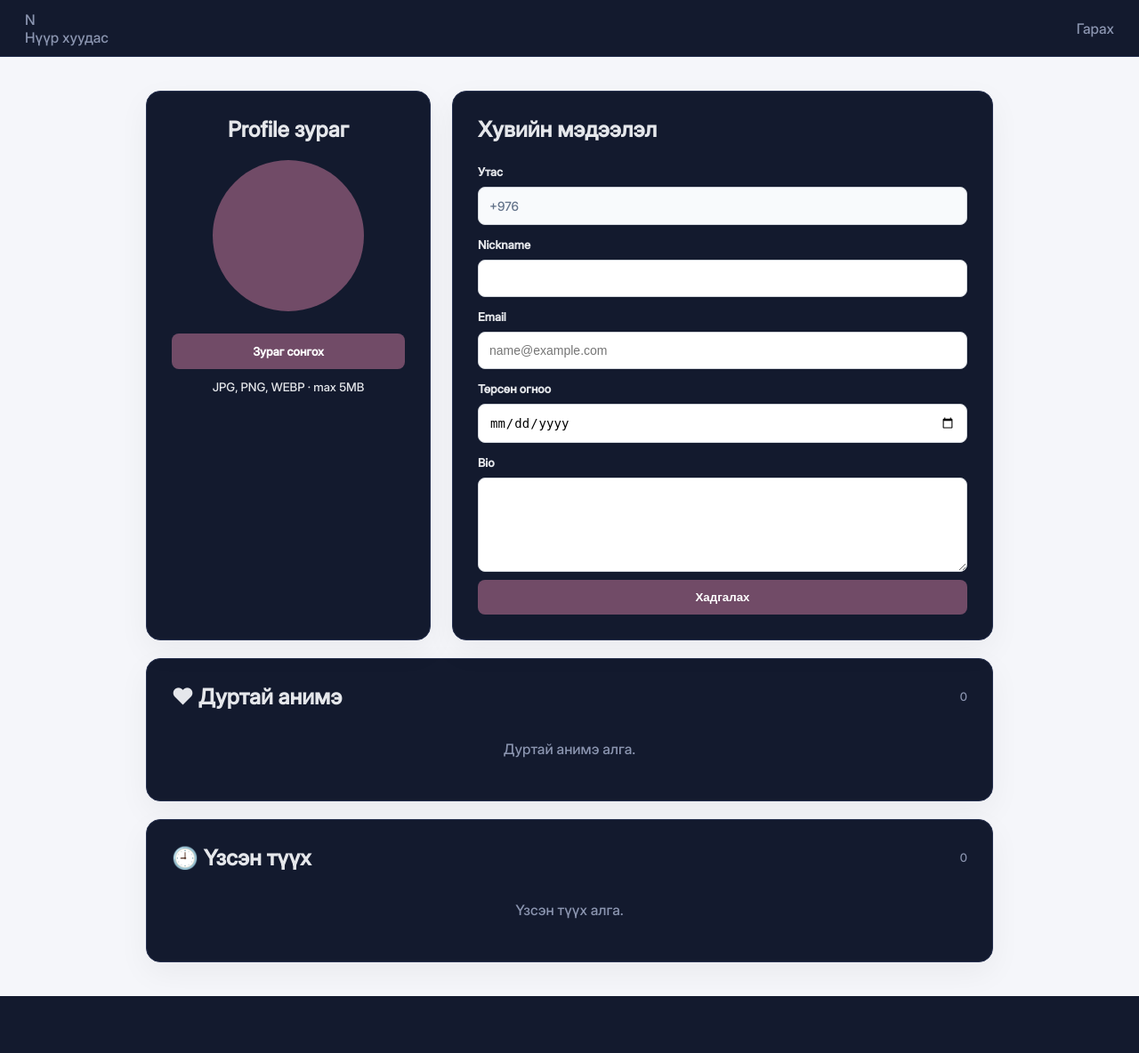
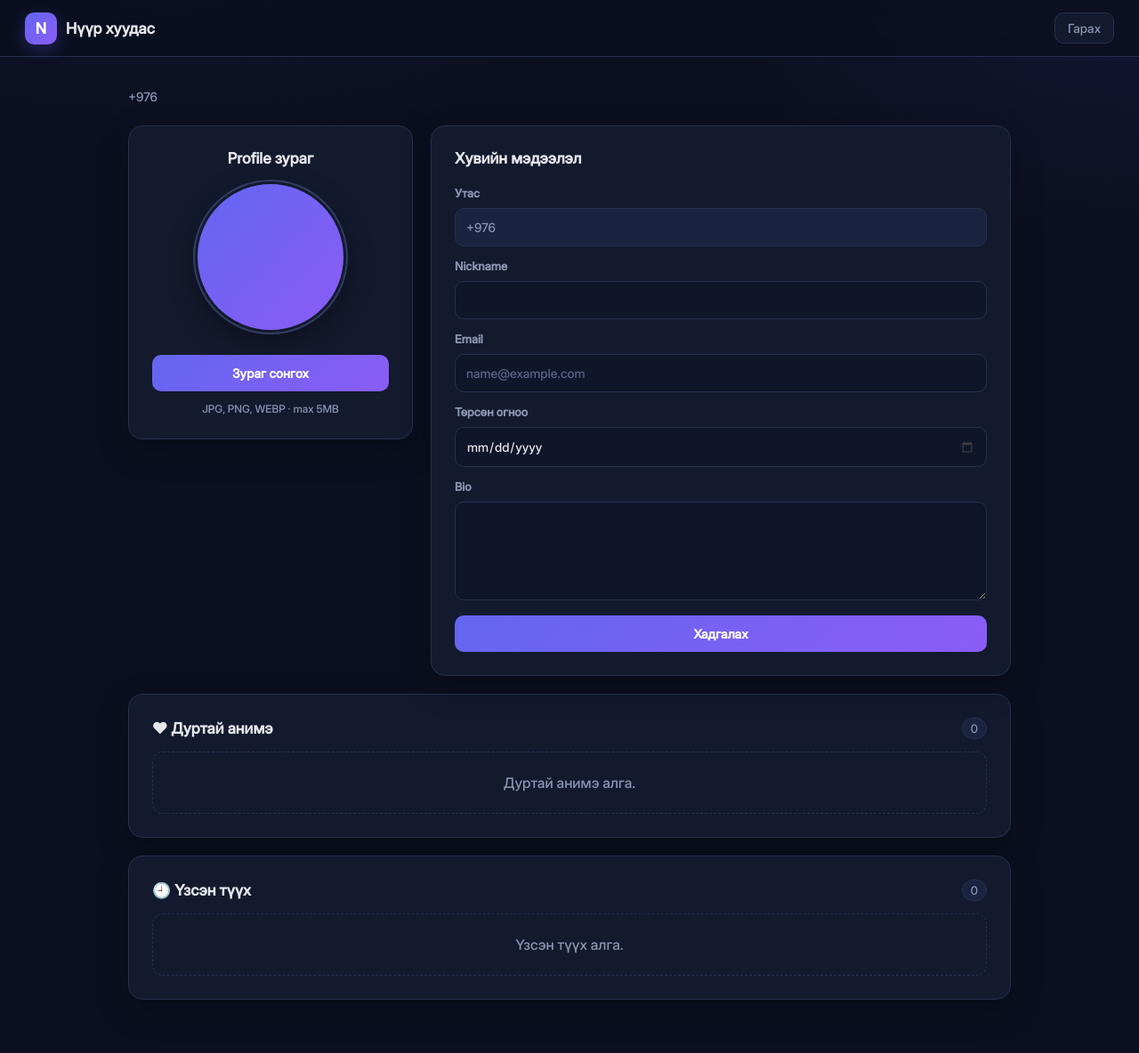
Before and after one commit to zapataast/render_server, a Flask app: template templates/profile.html in a window 1280 px wide. Shown: the whole page at 89% size. Before the commit the page ends 1120 px from the top, so only its background shows below. Run offline with Flask 3, Linux system fonts and the light colour scheme; the template is opened without the code that fills it, so the values that code supplies are empty; some libraries are stand-ins or nearby versions.

Commit message:
profile design changed

```diff
--- a/static/dark.css
+++ b/static/dark.css
@@ -1,37 +1,163 @@
+/* ===== Profile — бүтэн хар загвар (зөвхөн profile.html ашиглана) ===== */
 :root{
-    --bg:#0b1020; --card:#131a2e; --card2:#1a2340; --border:#26304f;
-    --text:#e5e7eb; --muted:#8b95b0; --accent:#818cf8;
-  }
-  body{background:var(--bg); color:var(--text)}
-  header{background:var(--card); border-bottom:1px solid var(--border); color:var(--text)}
-  header a{color:var(--muted)}
-  header a:hover{color:var(--text)}
-  .card{background:var(--card); border:1px solid var(--border); border-radius:16px; color:var(--text)}
-  /* ... өмнө өгсөн бусад дүрмүүдээ бүгдийг энд хуулна ... */
+  color-scheme:dark;
+  --bg:#0b1020; --bg2:#0e1428;
+  --card:#131a2e; --card2:#1a2340; --input:#0f1629;
+  --border:#26304f; --border2:#323d63;
+  --text:#e5e7eb; --muted:#8b95b0;
+  --accent:#818cf8; --accent2:#8b5cf6;
+  --danger:#f87171; --danger-bg:#2a1418; --success:#4ade80; --success-bg:#0f2419;
+}
 
+*{box-sizing:border-box}
+html{background:var(--bg)}
+body{
+  margin:0; min-height:100vh;
+  background:
+    radial-gradient(900px 420px at 15% -10%, #1e1b4b55, transparent 70%),
+    radial-gradient(700px 380px at 100% 0%, #312e8133, transparent 70%),
+    var(--bg);
+  color:var(--text);
+}
+a{color:var(--accent)}
+p{color:var(--muted)}
+::selection{background:#6366f155}
 
+/* ---------- Header ---------- */
+header{
+  position:sticky; top:0; z-index:20;
+  height:64px; padding:0 28px;
+  display:flex; align-items:center; justify-content:space-between;
+  background:#0b1020cc; backdrop-filter:blur(10px); -webkit-backdrop-filter:blur(10px);
+  border-bottom:1px solid var(--border); color:var(--text);
+}
+.brand{display:flex; align-items:center; gap:10px; font-size:17px; font-weight:800; color:var(--text); text-decoration:none}
+.brand-icon{
+  width:36px; height:36px; display:flex; align-items:center; justify-content:center;
+  border-radius:10px; background:linear-gradient(135deg,#6366f1,var(--accent2)); color:#fff; font-size:17px;
+  box-shadow:0 6px 18px #6366f140;
+}
+header nav{display:flex; gap:8px}
+header nav a{
+  padding:8px 14px; border-radius:10px; font-size:14px; text-decoration:none;
+  color:var(--muted); border:1px solid var(--border); background:var(--card);
+  transition:.15s;
+}
+header nav a:hover{color:var(--text); border-color:var(--border2)}
+header nav a.logout:hover{color:var(--danger); border-color:#7f1d1d}
 
-  .wide{margin-top:20px}
+/* ---------- Layout ---------- */
+main{max-width:1040px; margin:0 auto; padding:32px 24px 60px}
+.grid{display:grid; grid-template-columns:320px 1fr; gap:20px; align-items:start}
+.wide{margin-top:20px}
+
+.card{
+  background:var(--card); border:1px solid var(--border); border-radius:16px;
+  padding:26px; color:var(--text); box-shadow:0 12px 35px #00000040;
+}
+.card h2{margin:0 0 16px; font-size:17px; color:var(--text)}
+
+/* ---------- Hero ---------- */
+.profile-hero{display:flex; align-items:center; gap:16px; margin-bottom:24px}
+.profile-hero h1{margin:0; font-size:28px; letter-spacing:-.5px}
+.profile-hero p{margin:4px 0 0; font-size:14px}
+
+/* ---------- Alerts ---------- */
+.alert{padding:12px 14px; border-radius:10px; margin-bottom:16px; border:1px solid var(--border); background:var(--card2); color:var(--text)}
+.alert.danger{background:var(--danger-bg); color:#fca5a5; border-color:#7f1d1d}
+.alert.success{background:var(--success-bg); color:#86efac; border-color:#14532d}
+
+/* ---------- Avatar ---------- */
+.profile-photo{text-align:center}
+.big-avatar{
+  --size:calc(170px * var(--profile-scale, 100) / 100);
+  width:var(--size); height:var(--size); max-width:100%;
+  margin:6px auto 20px; display:block;
+  border-radius:50%; object-fit:cover;
+  border:3px solid var(--card); outline:2px solid var(--border2);
+  box-shadow:0 10px 30px #00000066;
+}
+.big-avatar.fallback{
+  display:flex; align-items:center; justify-content:center;
+  background:linear-gradient(135deg,#6366f1,var(--accent2)); color:#fff;
+  font-size:56px; font-weight:700;
+}
+.profile-photo form{margin:9px 0}
+.profile-photo small{display:block; margin-top:12px; color:var(--muted); font-size:12px}
+
+/* ---------- Forms ---------- */
+form{display:flex; flex-direction:column; gap:9px}
+label{font-size:13px; font-weight:700; margin-top:5px; color:var(--muted)}
+input,textarea,.readonly{
+  width:100%; padding:12px; font-size:14px; font-family:inherit;
+  background:var(--input); color:var(--text);
+  border:1px solid var(--border); border-radius:10px;
+  transition:border-color .15s, box-shadow .15s;
+}
+input::placeholder,textarea::placeholder{color:#5b6585}
+input:focus,textarea:focus{outline:none; border-color:var(--accent); box-shadow:0 0 0 3px #818cf826}
+textarea{resize:vertical}
+.readonly{background:var(--card2); color:var(--muted); cursor:default}
+input[type=date]::-webkit-calendar-picker-indicator{filter:invert(.75); cursor:pointer}
+
+button,.filebtn{
+  display:block; width:100%;
+  border:0; border-radius:10px; padding:12px 16px;
+  font-size:14px; font-weight:700; font-family:inherit; text-align:center; cursor:pointer;
+  background:linear-gradient(135deg,#6366f1,var(--accent2)); color:#fff;
+  transition:filter .15s, transform .15s;
+}
+button:hover,.filebtn:hover{filter:brightness(1.1)}
+button:active,.filebtn:active{transform:translateY(1px)}
+form > button{margin-top:8px}
+button.danger{background:transparent; color:var(--danger); border:1px solid #7f1d1d}
+button.danger:hover{background:var(--danger-bg); filter:none}
+
+/* ---------- Sections ---------- */
 .sec-head{display:flex; align-items:center; justify-content:space-between; margin-bottom:14px}
 .sec-head h2{margin:0}
 .muted{color:var(--muted); font-size:13px}
-.empty{color:var(--muted); text-align:center; padding:20px 0; margin:0}
+.count{min-width:28px; padding:3px 9px; border-radius:999px; background:var(--card2); border:1px solid var(--border); text-align:center}
+.empty{color:var(--muted); text-align:center; padding:24px 0; margin:0; border:1px dashed var(--border); border-radius:12px}
 .noimg{background:var(--card2); border-radius:10px; width:100%; height:100%}
 
 .poster-grid{display:grid; grid-template-columns:repeat(auto-fill,minmax(130px,1fr)); gap:14px}
 .poster{display:block; text-decoration:none; color:var(--text)}
-.poster img, .poster .noimg{width:100%; aspect-ratio:2/3; object-fit:cover; border-radius:12px; display:block}
-.poster span{display:block; margin-top:6px; font-size:13px; line-height:1.3;
-  display:-webkit-box; -webkit-line-clamp:2; -webkit-box-orient:vertical; overflow:hidden}
-.poster:hover img{outline:2px solid var(--accent)}
+.poster img,.poster .noimg{
+  width:100%; aspect-ratio:2/3; object-fit:cover; border-radius:12px; display:block;
+  border:1px solid var(--border); transition:transform .2s, border-color .2s;
+}
+.poster span{
+  display:-webkit-box; -webkit-line-clamp:2; -webkit-box-orient:vertical; overflow:hidden;
+  margin-top:7px; font-size:13px; line-height:1.3;
+}
+.poster:hover img{border-color:var(--accent); transform:translateY(-3px)}
 
 .hist-list{display:flex; flex-direction:column; gap:10px}
-.hist-item{display:flex; align-items:center; gap:14px; padding:10px; text-decoration:none;
-  background:var(--card2); border:1px solid var(--border); border-radius:12px; color:var(--text)}
-.hist-item:hover{border-color:var(--accent)}
-.hist-item img, .hist-item .noimg{width:48px; height:64px; object-fit:cover; border-radius:8px; flex:0 0 48px}
+.hist-item{
+  display:flex; align-items:center; gap:14px; padding:10px; text-decoration:none;
+  background:var(--card2); border:1px solid var(--border); border-radius:12px; color:var(--text);
+  transition:border-color .15s, background .15s;
+}
+.hist-item:hover{border-color:var(--accent); background:#1d2748}
+.hist-item img,.hist-item .noimg{width:48px; height:64px; object-fit:cover; border-radius:8px; flex:0 0 48px}
 .hist-info{flex:1; min-width:0; display:flex; flex-direction:column; gap:2px}
 .hist-info b{white-space:nowrap; overflow:hidden; text-overflow:ellipsis}
 .hist-info span{font-size:13px; color:var(--muted)}
-.hist-info small{font-size:12px}
-.go{color:var(--accent)}
+.hist-info small{font-size:12px; color:#6b7594}
+.go{
+  flex:0 0 34px; width:34px; height:34px; display:flex; align-items:center; justify-content:center;
+  border-radius:50%; background:#818cf81f; color:var(--accent); font-size:13px;
+}
+.hist-item:hover .go{background:var(--accent); color:#0b1020}
+
+/* ---------- Mobile ---------- */
+@media (max-width:760px){
+  header{padding:0 16px}
+  .brand span{display:none}
+  main{padding:22px 16px 48px}
+  .grid{grid-template-columns:1fr}
+  .card{padding:20px}
+  .profile-hero h1{font-size:22px}
+  .poster-grid{grid-template-columns:repeat(auto-fill,minmax(104px,1fr)); gap:10px}
+}
--- a/templates/profile.html
+++ b/templates/profile.html
@@ -1,27 +1,9 @@
 {% extends "base.html" %}
 {% block title %}Profile{% endblock %}
 {% block body %}
-<header>
-  <a
-            href="/"
-            class="brand"
-        >
-
-            <div class="brand-icon">
-                N
-            </div>
-
-            <span>
-                Нүүр хуудас
-            </span>
-
-        </a>
-  <link rel="stylesheet" href="{{ url_for('static', filename='dark.css', v=2) }}">
-  <link rel="icon" type="image/png" href="{{url_for('static', filename='site/log.PNG')}}">
-  <nav><a href="{{url_for('logout')}}">Гарах</a></nav>
-</header>
+<link rel="stylesheet" href="{{ url_for('static', filename='dark.css', v=3) }}">
+<link rel="icon" type="image/png" href="{{ url_for('static', filename='site/log.PNG') }}">
 <style>
-
 @font-face {
   font-family: "NataSans";
   src: url("{{ url_for('static', filename='Inter_28pt-Medium.ttf') }}") format("truetype");
@@ -29,33 +11,43 @@
   font-style: normal;
   font-display: swap;
 }
+body { font-family: "NataSans", Arial, sans-serif; font-weight: 500; }
+</style>
 
-body {
-    font-family: "NataSans", Arial, sans-serif;
-    font-weight: 500;
-    margin: 0;
-    background: #f5f6fa;
-    color: #1f2937;
-}
-</style>
+<header>
+  <a href="/" class="brand">
+    <div class="brand-icon">N</div>
+    <span>Нүүр хуудас</span>
+  </a>
+  <nav><a class="logout" href="{{ url_for('logout') }}">Гарах</a></nav>
+</header>
+
 <main>
   {% with messages=get_flashed_messages(with_categories=true) %}
     {% for c,m in messages %}<div class="alert {{c}}">{{m}}</div>{% endfor %}
   {% endwith %}
+
+  <div class="profile-hero">
+    <div>
+      <h1>{{ user.nickname }}</h1>
+      <p>+976 {{ display_phone(user.phone) }}</p>
+    </div>
+  </div>
+
   <div class="grid">
     <section class="card profile-photo">
       <h2>Profile зураг</h2>
       {% if user.profile_image_url %}
-        <img class="big-avatar" src="{{user.profile_image_url}}" style="--profile-scale: {{ PROFILE_IMAGE_SCALE }};">
+        <img class="big-avatar" src="{{ user.profile_image_url }}" alt="" style="--profile-scale: {{ PROFILE_IMAGE_SCALE }};">
       {% else %}
         <div class="big-avatar fallback" style="--profile-scale: {{ PROFILE_IMAGE_SCALE }};">{{ user.nickname[:1]|upper }}</div>
       {% endif %}
-      <form action="{{url_for('upload_profile_image')}}" method="post" enctype="multipart/form-data">
+      <form action="{{ url_for('upload_profile_image') }}" method="post" enctype="multipart/form-data">
         <input id="img" type="file" name="profile_image" accept=".jpg,.jpeg,.png,.webp" hidden onchange="this.form.submit()">
         <label class="filebtn" for="img">Зураг сонгох</label>
       </form>
       {% if user.profile_image_url %}
-      <form action="{{url_for('remove_profile_image')}}" method="post">
+      <form action="{{ url_for('remove_profile_image') }}" method="post">
         <button class="danger">Зураг устгах</button>
       </form>
       {% endif %}
@@ -65,22 +57,20 @@ body {
     <section class="card">
       <h2>Хувийн мэдээлэл</h2>
       <form method="post">
-        <label>Утас</label><div class="readonly">+976 {{display_phone(user.phone)}}</div>
-        <label>Nickname</label><input name="nickname" value="{{user.nickname}}" maxlength="50" required>
-        <label>Email</label><input type="email" name="email" value="{{user.email or ''}}" placeholder="name@example.com">
-        <label>Төрсөн огноо</label><input type="date" name="birthdate" value="{{user.birthdate or ''}}">
-        <label>Bio</label><textarea name="bio" maxlength="500" rows="5">{{user.bio or ''}}</textarea>
+        <label>Утас</label><div class="readonly">+976 {{ display_phone(user.phone) }}</div>
+        <label>Nickname</label><input name="nickname" value="{{ user.nickname }}" maxlength="50" required>
+        <label>Email</label><input type="email" name="email" value="{{ user.email or '' }}" placeholder="name@example.com">
+        <label>Төрсөн огноо</label><input type="date" name="birthdate" value="{{ user.birthdate or '' }}">
+        <label>Bio</label><textarea name="bio" maxlength="500" rows="5">{{ user.bio or '' }}</textarea>
         <button>Хадгалах</button>
       </form>
     </section>
   </div>
 
-
-
   <section class="card wide">
     <div class="sec-head">
       <h2>♥ Дуртай анимэ</h2>
-      <span class="muted">{{ favorites|length }}</span>
+      <span class="muted count">{{ favorites|length }}</span>
     </div>
     {% if favorites %}
     <div class="poster-grid">
@@ -99,7 +89,7 @@ body {
   <section class="card wide">
     <div class="sec-head">
       <h2>🕘 Үзсэн түүх</h2>
-      <span class="muted">{{ history|length }}</span>
+      <span class="muted count">{{ history|length }}</span>
     </div>
     {% if history %}
     <div class="hist-list">
```
Lines whose indentation alone changed are shown as unchanged.
